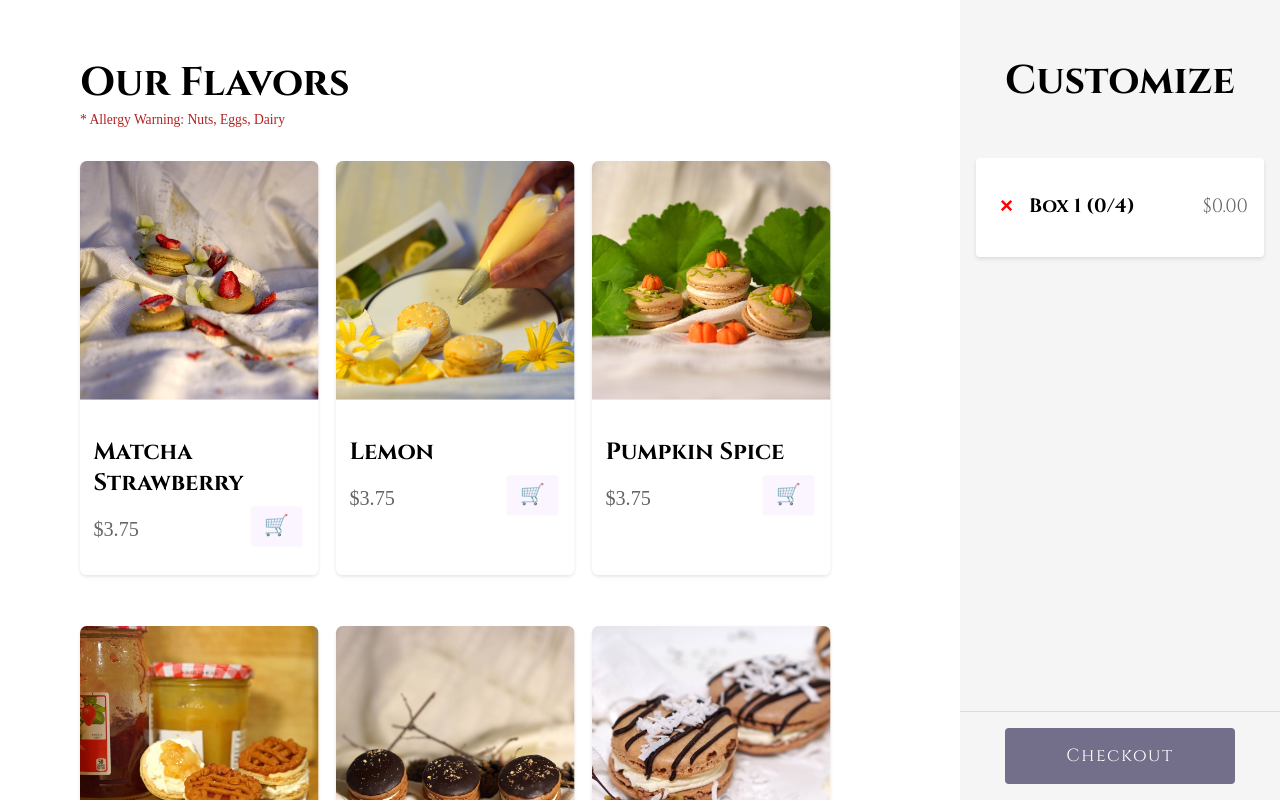
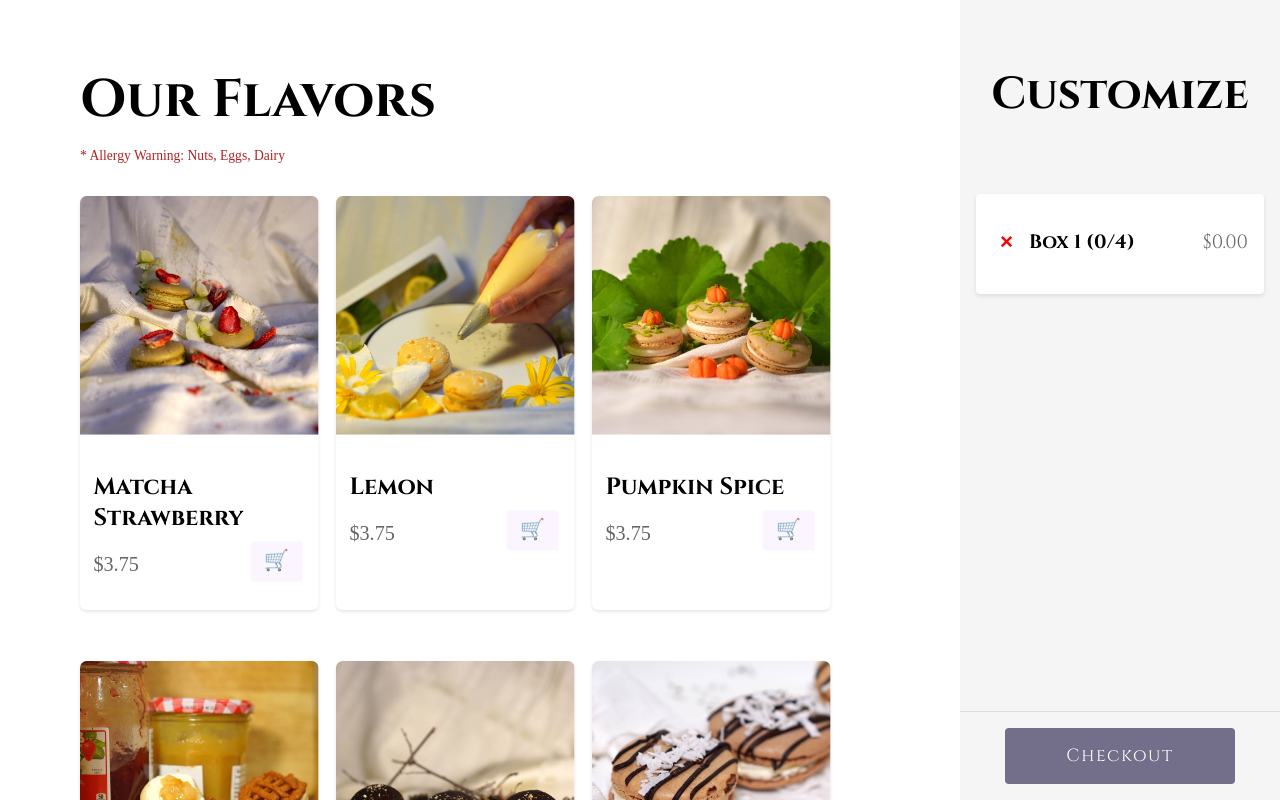
Before and after one commit to katiewangmt/Kambia, a Next.js app: page /products in a window 1280 px wide. Built offline with nearby package versions, Linux system fonts and the light colour scheme.

Commit message:
changed the product title and customized title

```diff
--- a/app/products/page.jsx
+++ b/app/products/page.jsx
@@ -107,7 +107,7 @@ export default function ProductsPage() {
           paddingLeft: '4rem',
         }}>
           <h1 className={cinzel.className} style={{
-            fontSize: '2.5rem'
+            fontSize: '3.3rem'
           }}>
             Our Flavors
           </h1>
@@ -203,9 +203,9 @@ export default function ProductsPage() {
         flexDirection: 'column'
       }}>
         <h2 className={cinzel.className} style={{
-          fontSize: '2.5rem',
+          fontSize: '2.8rem',
           padding: '1rem',
-          marginTop: '2.4rem',
+          marginTop: '3rem',
           textAlign: 'center'
         }}>
           Customize
@@ -224,7 +224,7 @@ export default function ProductsPage() {
             <div key={box.id} style={{
               backgroundColor: 'white',
               padding: '1rem',
-              marginTop: '-1rem',
+              marginTop: '-0rem',
               marginBottom: '1.5rem',
               borderRadius: '4px',
               boxShadow: '0 2px 4px rgba(0,0,0,0.1)'
```
